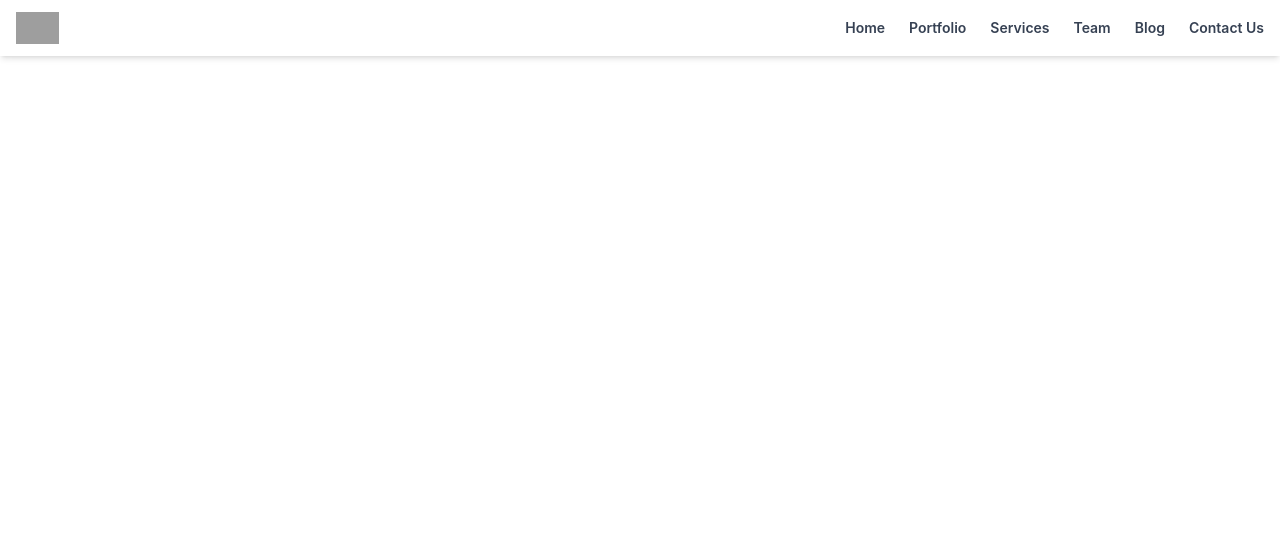
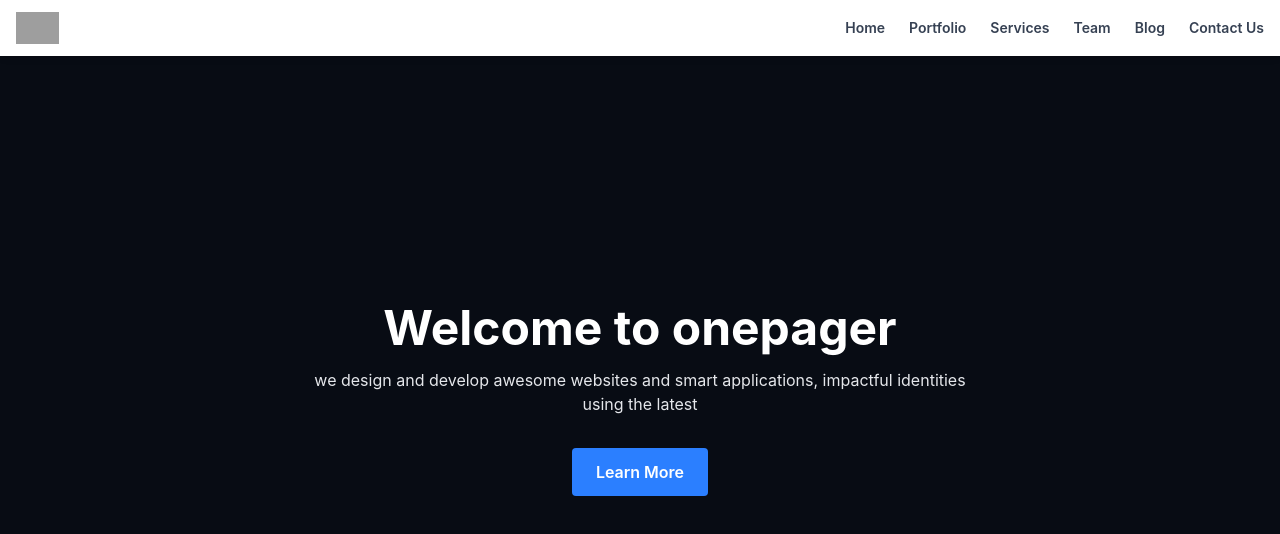
Before and after one commit to beenishishaq2026-iss/Task2-MLBench-OnePagerDesign, a React (Vite) app: page / in a window 1280 px wide. Shown: the top 534 px of the page. Built offline with nearby package versions, Linux system fonts and the light colour scheme; grey boxes are pictures that could not be loaded.

Commit message:
Add Hero section

```diff
--- a/src/App.jsx
+++ b/src/App.jsx
@@ -1,9 +1,11 @@
 import Navbar from './components/Navbar'
+import Hero from './components/Hero'
 
 function App(){
   return(
     <div>
       <Navbar />
+      <Hero/>
     </div>
   )
 }
--- /dev/null
+++ b/src/components/Hero.jsx
@@ -0,0 +1,28 @@
+export default function Hero(){
+
+    return (
+        <section
+        id="home-section"
+        className="relative flex items-center justify-center min-h-screen bg-gray-900 text-white text-center px-4"
+        style={{
+            backgroundImage: "linear-gradient(rgba(0,0,0,0.5), rgba(0,0,0,0.5))",
+        }}
+    >
+        <div className="max-w-2xl">
+        <h1 className="text-3xl md:text-5xl font-bold mb-4">
+          Welcome to onepager
+        </h1>
+        <p className="text-gray-200 mb-8">
+          we design and develop awesome websites and smart applications, impactful identities using the latest
+        </p>
+
+      <a
+          href="#portfolio-section"
+          className="inline-block bg-blue-500 hover:bg-blue-600 transition-colors text-white font-semibold px-6 py-3 rounded"
+        >
+          Learn More
+        </a>
+      </div>
+    </section>
+  )
+}
```
